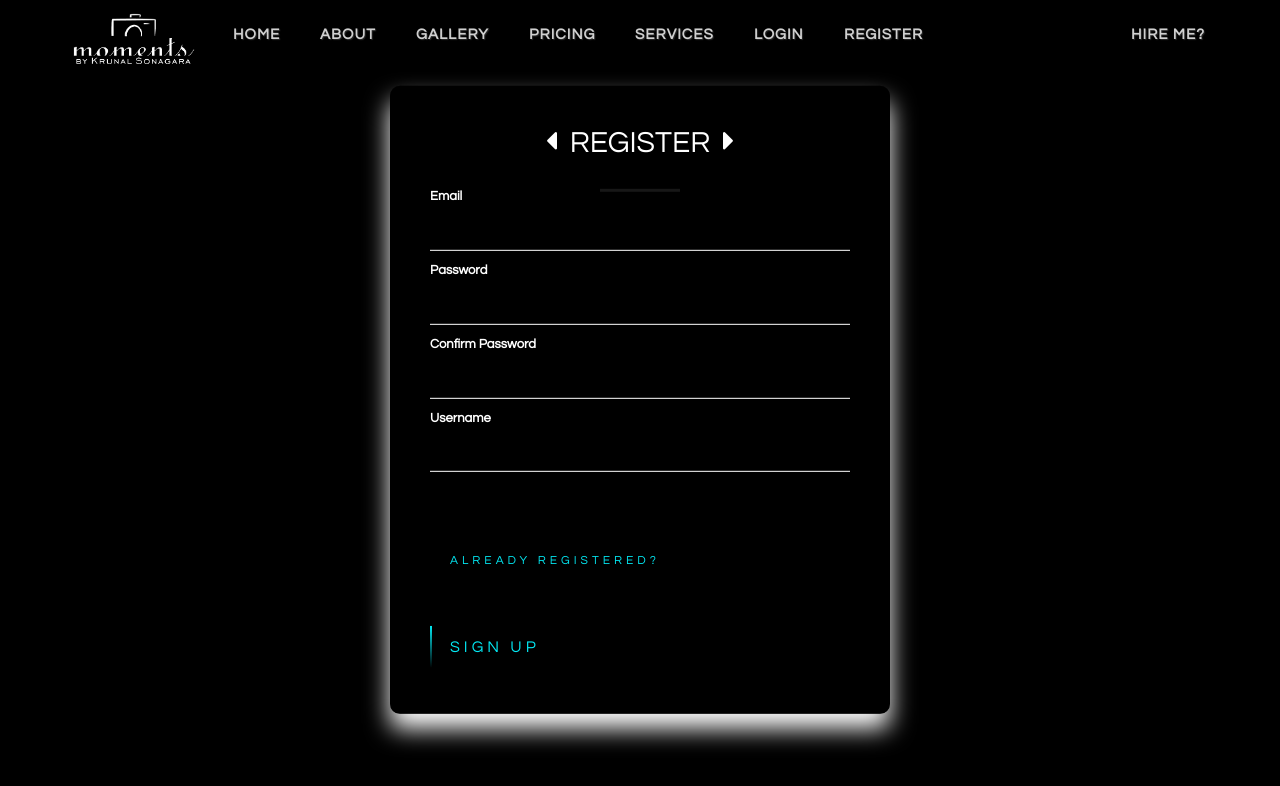
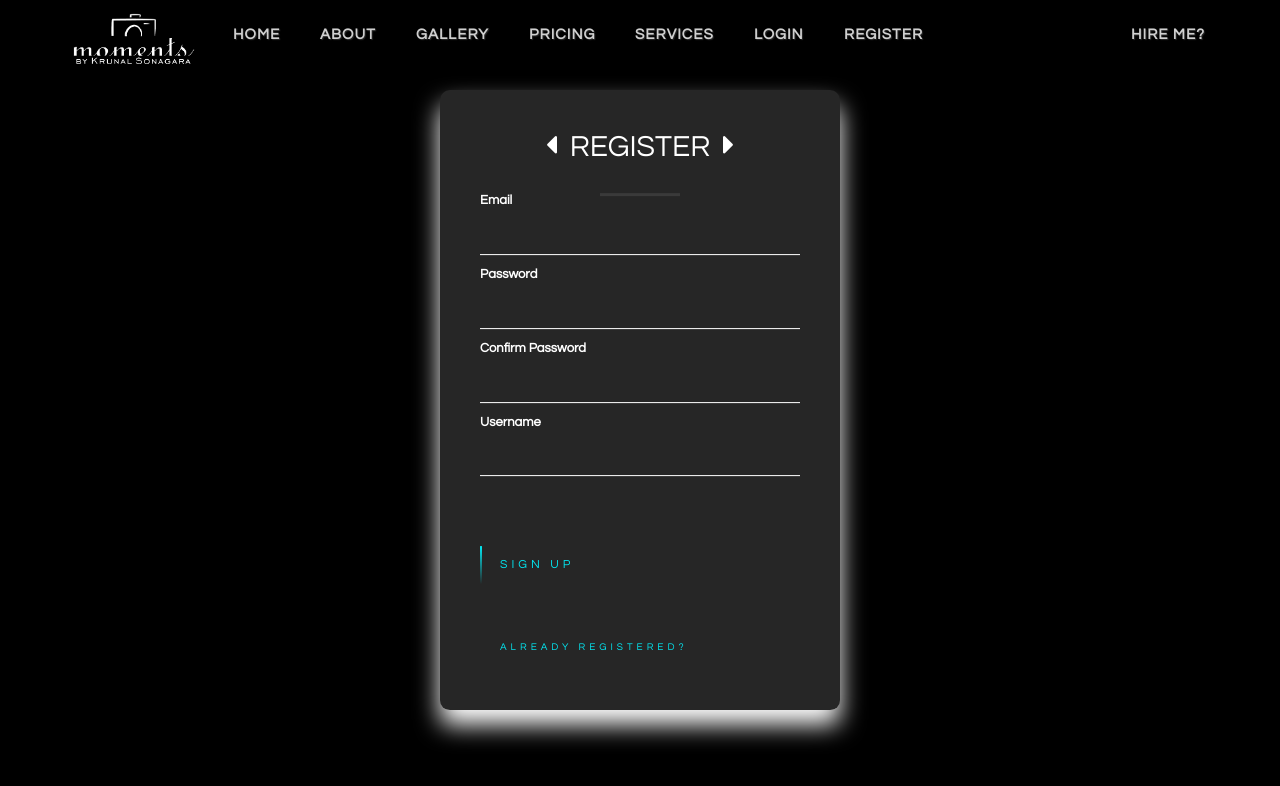
Before and after one commit to dhvanitMerchant/ptghy, a React (Create React App) app: page /register in a window 1280 px wide. Shown: the top 786 px of the page. Built offline with nearby package versions, Linux system fonts and the light colour scheme.

Commit message:
small fix

```diff
--- a/src/components/App.css
+++ b/src/components/App.css
@@ -950,10 +950,10 @@
   position: absolute;
   top: 50%;
   left: 50%;
-  width: 500px;
+  width: 400px;
   padding: 40px;
   transform: translate(-50%, -50%);
-  background: rgba(0,0,0,.5);
+  background: rgba(255,255,255,.15);
   box-sizing: border-box;
   box-shadow: 0 15px 25px white;
   border-radius: 10px;
@@ -1005,7 +1005,7 @@
   display: inline-block;
   padding: 10px 20px;
   color: #03e9f4;
-  font-size: 16px;
+  font-size: 12px;
   text-decoration: none;
   text-transform: uppercase;
   overflow: hidden;
@@ -1017,7 +1017,7 @@
 .login-box .switchlabel a {
 
   color: #03e9f4;
-  font-size: 12px;
+  font-size: 10px;
   text-decoration: none;
   text-transform: uppercase;
   overflow: hidden;
--- a/src/components/pages/Login.js
+++ b/src/components/pages/Login.js
@@ -2,6 +2,7 @@
 import '../../components/App.css';
 import '../../components/Responsive.css'
 import '../../components/App.scss';
+import {Link} from 'react-router-dom'
 
 export class login extends Component {
     render() {
@@ -33,9 +34,9 @@
                             </a>
                         </div>
                         <div className="switchlabel">
-                        <a href="/register">
+                            <Link to="/register">
                                 Create Account
-                        </a>
+                            </Link>
 
                         </div>
                     </form>
--- a/src/components/pages/Register.js
+++ b/src/components/pages/Register.js
@@ -1,4 +1,6 @@
 import React, {Component} from 'react'
+import {Link} from 'react-router-dom'
+
 
 export class Register extends Component {
     render() {
@@ -9,6 +11,10 @@
                         <i class="fas fa-caret-left"></i>&nbsp; Register &nbsp;<i class="fas fa-caret-right"></i>
                     </h2>
                     <hr class="light"/>
+                    <span></span>
+                    <span></span>
+                    <span></span>
+                            <span></span>
                 </div>
                 <form>
 
@@ -28,20 +34,21 @@
                         <input type="text" name="" required=""/>
                         <label>Username</label>
                     </div>
-                    <div className="switchlabel">
-                        <a href="/login">
-                            Already Registered?
-                        </a>
 
-                    </div>
                     <div className="signup">
-                        <a href="/">
+                        <Link href="/">
                             <span></span>
                             <span></span>
                             <span></span>
                             <span></span>
                             Sign up
-                        </a>
+                        </Link>
+                    </div>
+                    <div className="switchlabel">
+                        <Link to="/login">
+                            Already Registered?
+                        </Link>
+
                     </div>
 
                 </form>
```
Also changed, not shown: 1 other file (tests, documents, lock files or other folders). Lines whose indentation alone changed are shown as unchanged.
